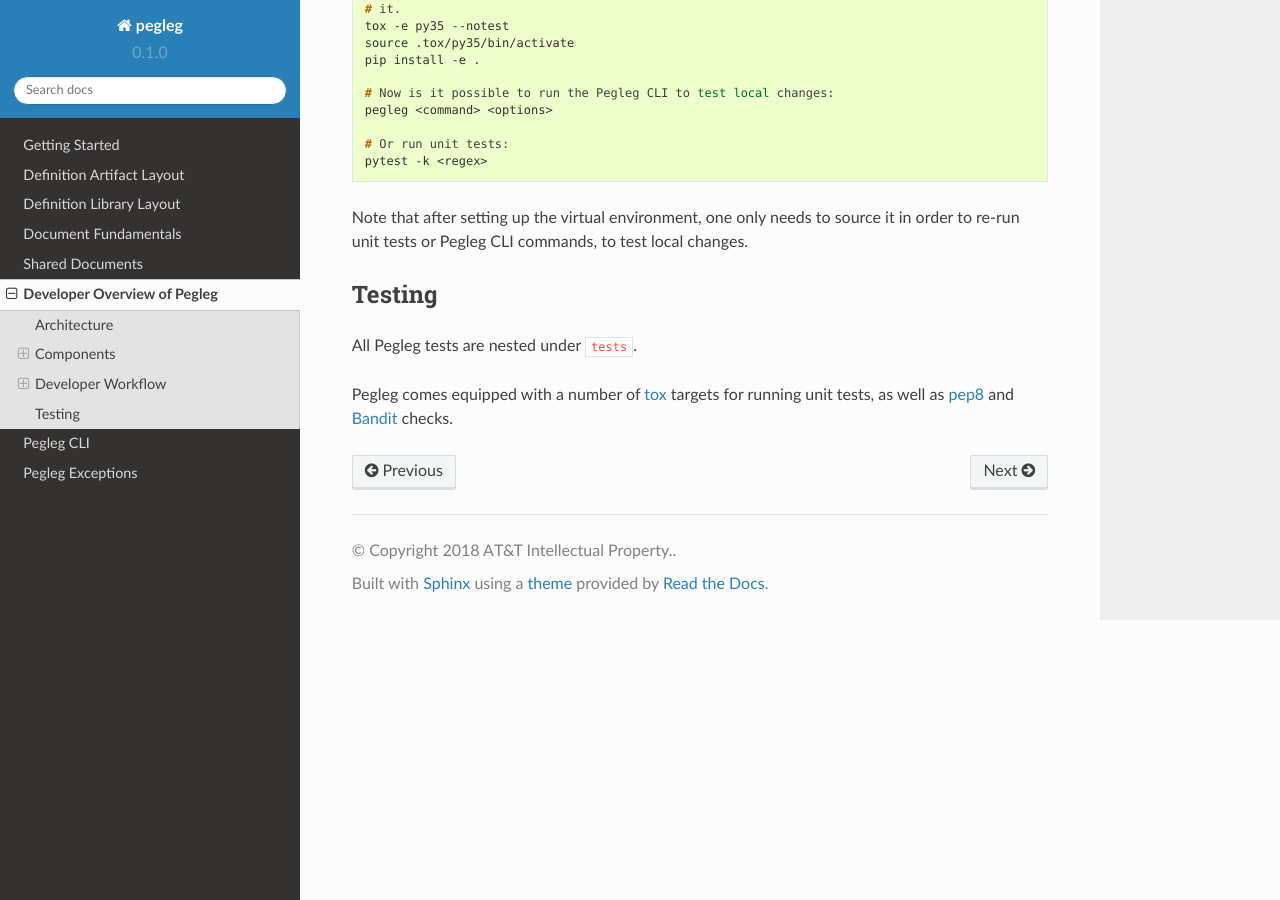
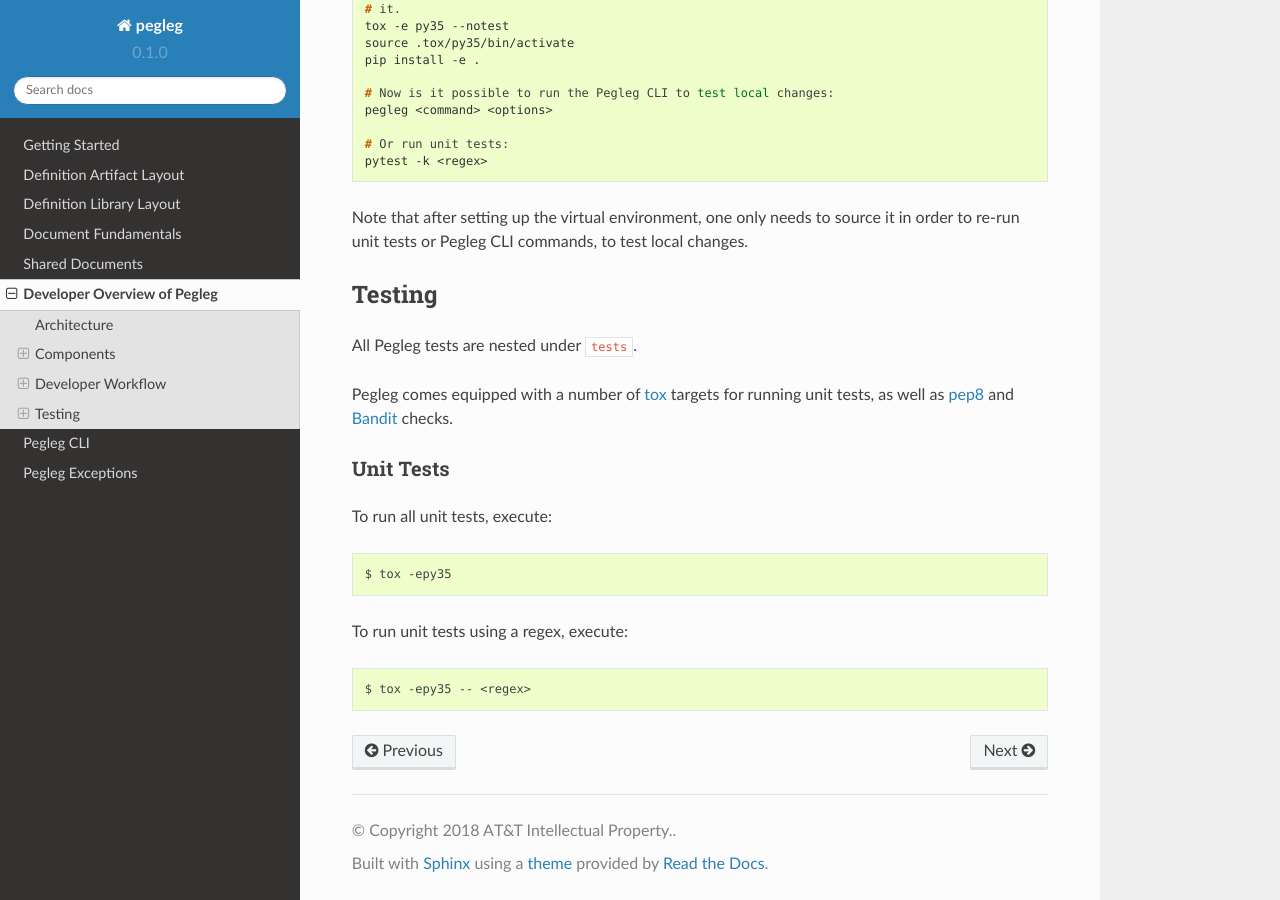
Before and after one commit to airshipit/pegleg, a Sphinx documentation site: the page built from doc/source/developer-overview.rst, in a window 1280 px wide and 900 px high, scrolled down 2270 px. Built offline with Sphinx 7.4.7 and the Read the Docs theme 2.0.0, drawn with Linux system fonts in a browser that asks for light colours.

Commit message:
Allow tox to support regexes for unit tests
This patch set adds a shell wrapper script to allow
tox to be used to run a subset of unit tests via regexes:

To run all unit tests, execute::

  $ tox -epy35

To run unit tests using a regex, execute::

  $ tox -epy35 -- <regex>

Change-Id: I2ba1e18226d686cb549a075e020ba02e24204829

```diff
--- a/doc/source/developer-overview.rst
+++ b/doc/source/developer-overview.rst
@@ -124,6 +124,17 @@ All Pegleg tests are nested under ``tests``.
 Pegleg comes equipped with a number of `tox`_ targets for running unit tests,
 as well as `pep8`_ and `Bandit`_ checks.
 
+Unit Tests
+----------
+
+To run all unit tests, execute::
+
+  $ tox -epy35
+
+To run unit tests using a regex, execute::
+
+  $ tox -epy35 -- <regex>
+
 .. _Airship: https://airshipit.readthedocs.io
 .. _Deckhand: https://airship-deckhand.readthedocs.io/
 .. _Airship coding conventions: https://airshipit.readthedocs.io/en/latest/conventions.html
```
Also changed, not shown: 2 other files.
